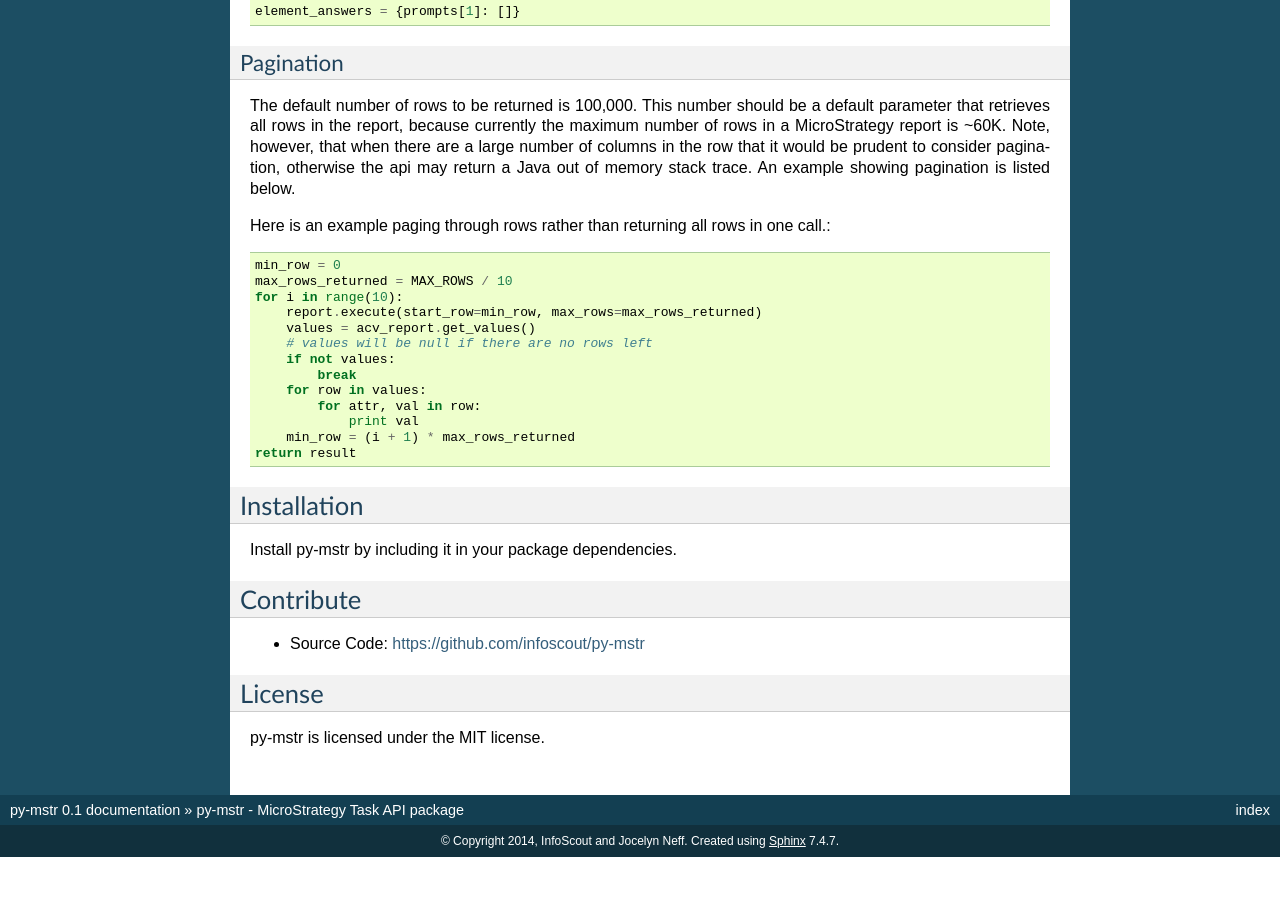
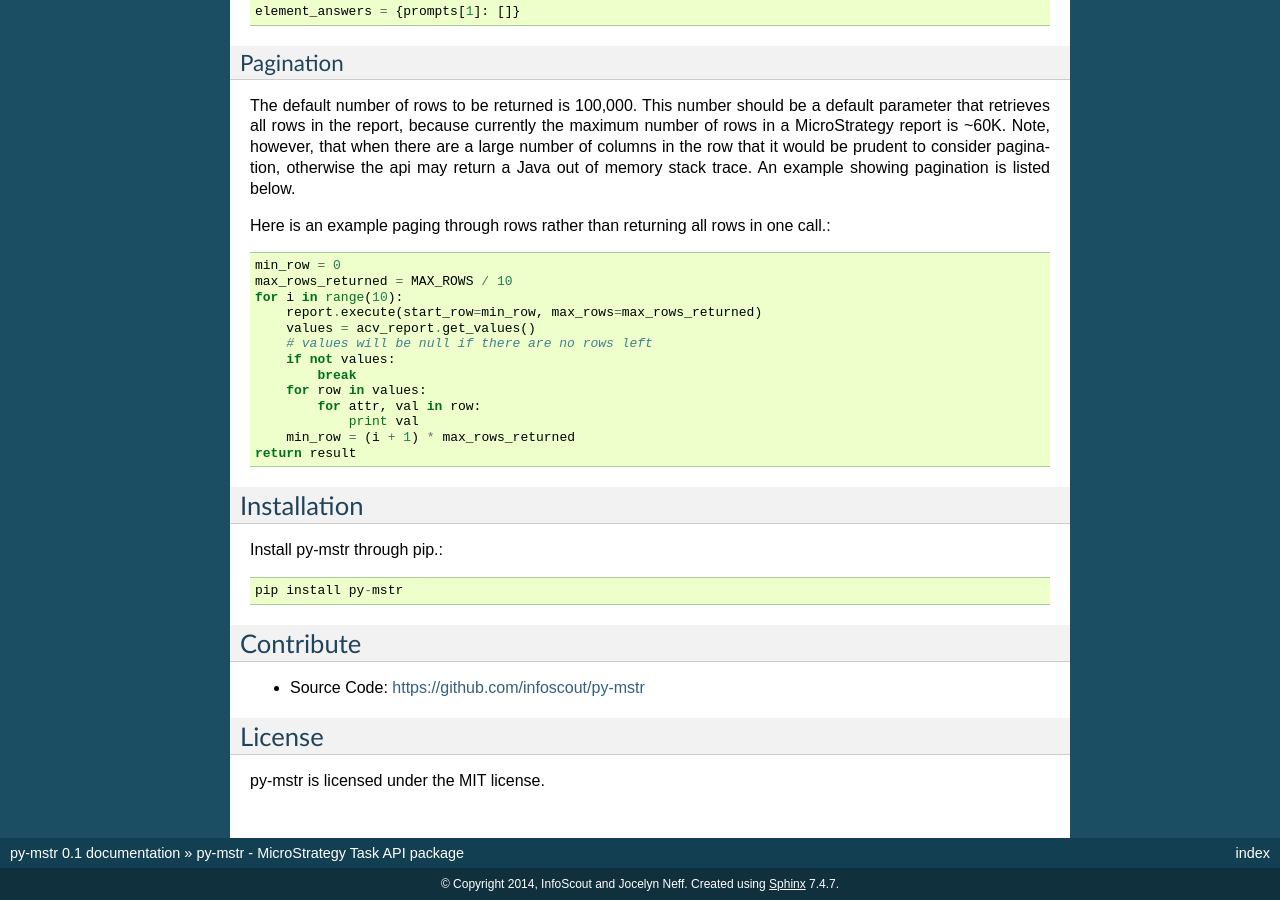
Before and after one commit to josephakirsch/py-mstr, a Sphinx documentation site: the page built from docs/index.rst, in a window 1280 px wide and 900 px high, scrolled down 3540 px. Built offline with Sphinx 7.4.7, drawn with Linux system fonts in a browser that asks for light colours; before the commit the page ends 4397 px from its top, so only the background shows below that.

Commit message:
Update index.rst

```diff
--- a/docs/index.rst
+++ b/docs/index.rst
@@ -244,7 +243,9 @@ one call.::
 Installation
 ============
 
-Install py-mstr by including it in your package dependencies.
+Install py-mstr through pip.::
+
+    pip install py-mstr
 
 
 Contribute
```
Also changed, not shown: other parts of docs/index.rst (+0 -1 lines).
